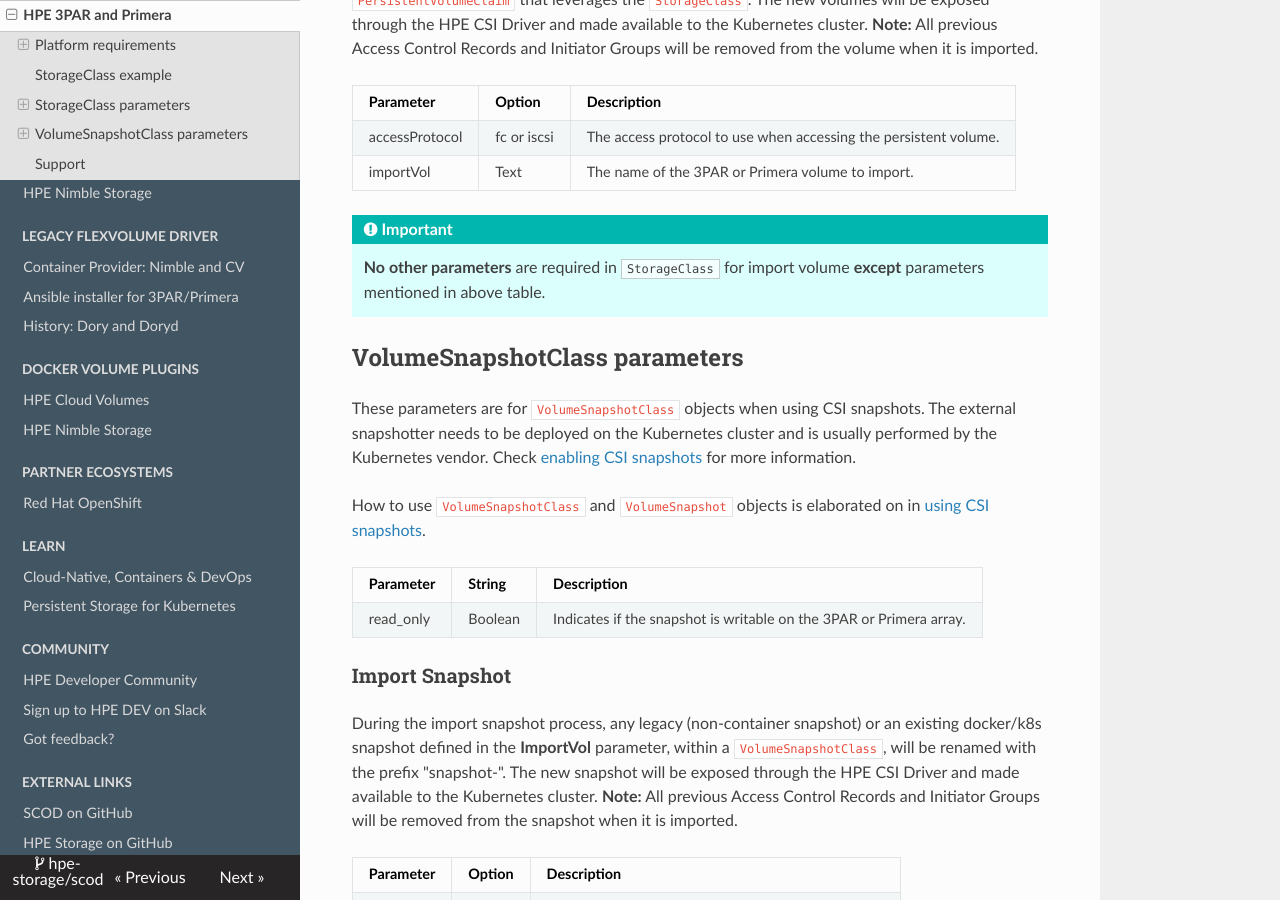
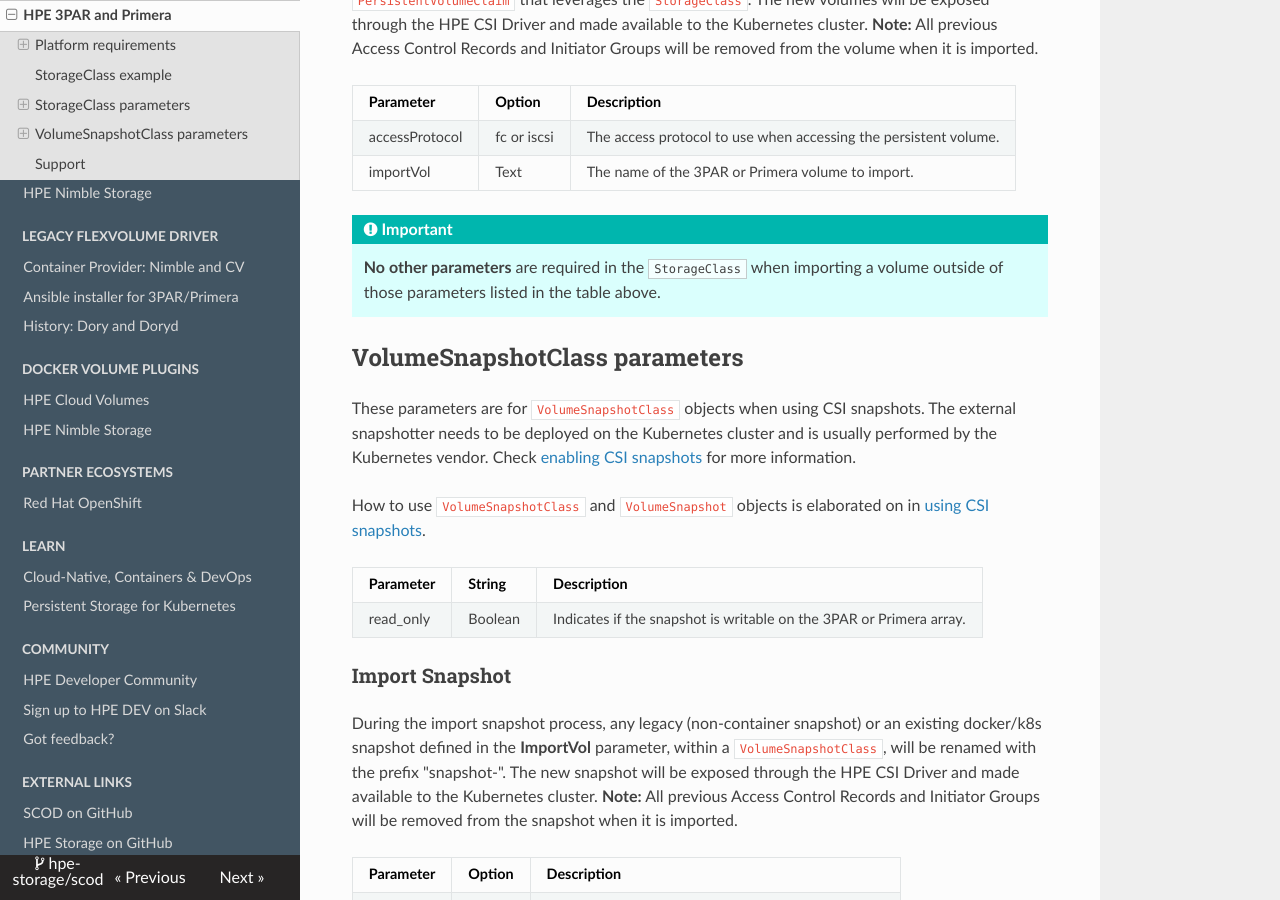
Before and after one commit to hpe-storage/scod, an MkDocs documentation site: the page built from docs/container_storage_provider/hpe_3par_primera/index.md, in a window 1280 px wide and 900 px high, scrolled down 4319 px. Built offline with MkDocs 1.6.1, drawn with Linux system fonts in a browser that asks for light colours; nearby versions of some CDN libraries.

Commit message:
Added grammatical changes

```diff
--- a/docs/container_storage_provider/hpe_3par_primera/index.md
+++ b/docs/container_storage_provider/hpe_3par_primera/index.md
@@ -151,7 +151,7 @@
 | importVol          | Text    | The name of the 3PAR or Primera volume to import. |
 
 !!! important
-    **No other parameters** are required in `StorageClass` for import volume **except** parameters mentioned in above table.
+    **No other parameters** are required in the `StorageClass` when importing a volume outside of those parameters listed in the table above.
 
 ## VolumeSnapshotClass parameters
 
```
